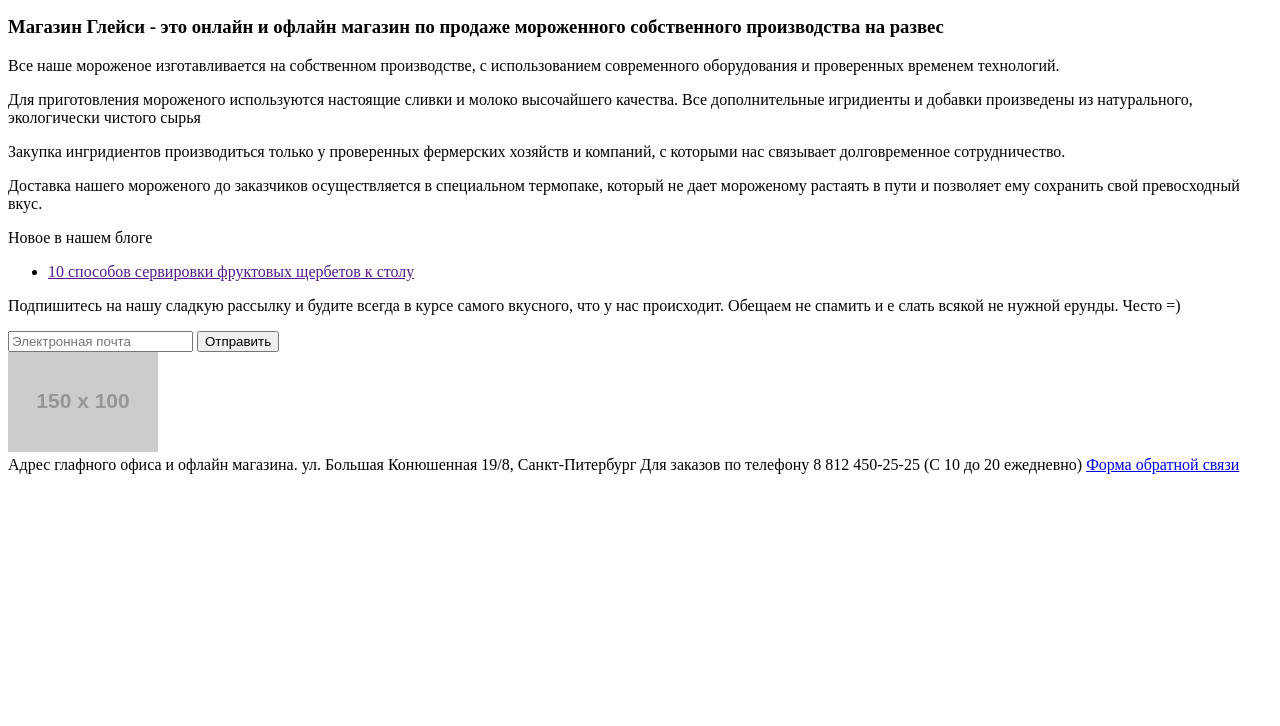
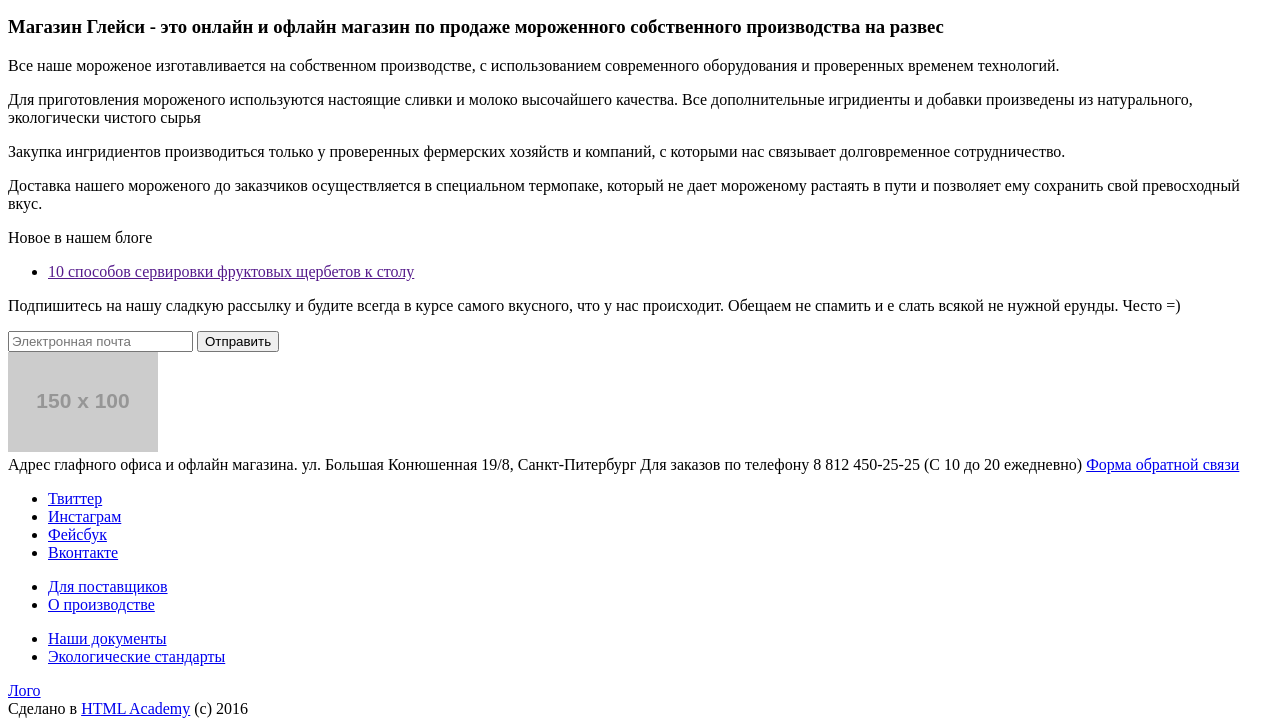
Before and after one commit to eddie-crimea/187612-gllacy, a plain HTML site: page index.html in a window 1280 px wide. Shown: the part 1216-1942 px from the top of the page. Before the commit the page ends 1698 px from the top, so only its background shows below. Drawn offline with Linux system fonts and the light colour scheme; placeholder pictures from the web are drawn by us.

```diff
--- a/index.html
+++ b/index.html
@@ -148,7 +148,7 @@
       </form>
     </div>
   </div>
-  <div class="map-block"></div>
+  <div class="map-block">
     <div class="map">
       <img src="http://placehold.it/150x100" alt=Карта>
     </div>
@@ -162,6 +162,45 @@
     </div>
   </div>
 </main>
-
+<footer class="main-footer">
+  <div class="container">
+    <div class="footer-social">
+      <ul class="social-list">
+        <li class="social-item">
+          <a href="#" class="social-btn  social-btn-tw">Твиттер</a>
+        </li>
+        <li class="social-item">
+          <a href="#" class="social-btn  social-btn-insta">Инстаграм</a>
+        </li>
+        <li class="social-item">
+          <a href="#" class="social-btn  social-btn-fb">Фейсбук</a>
+        </li>
+        <li class="social-item">
+          <a href="#" class="social-btn  social-btn-vk">Вконтакте</a>
+        </li>
+      </ul>
+    </div>
+    <div class="footer-info">
+      <div class="footer-info-block">
+        <ul class="info-list">
+          <li class="info-item"><a href="#" class="info-link">Для поставщиков</a></li>
+          <li class="info-item"><a href="#" class="info-link">О производстве</a></li>
+        </ul>
+        <div class="footer-info-block">
+          <ul class="info-list">
+            <li class="info-item"><a href="#" class="info-link">Наши документы</a></li>
+            <li class="info-item"><a href="#" class="info-link">Экологические стандарты</a></li>
+          </ul>
+        </div>
+      </div>
+    </div>
+    <div class="footer-copyright">
+      <div class="footer-logo">
+        <a href="#">Лого</a>
+      </div>
+      <span>Сделано в <a href="https://htmlacademy.ru"><span class="footer-url">HTML Academy</span></a> (c) 2016</span>
+    </div>
+  </div>
+</footer>
 </body>
 </html>
```
Lines whose indentation alone changed are shown as unchanged.
